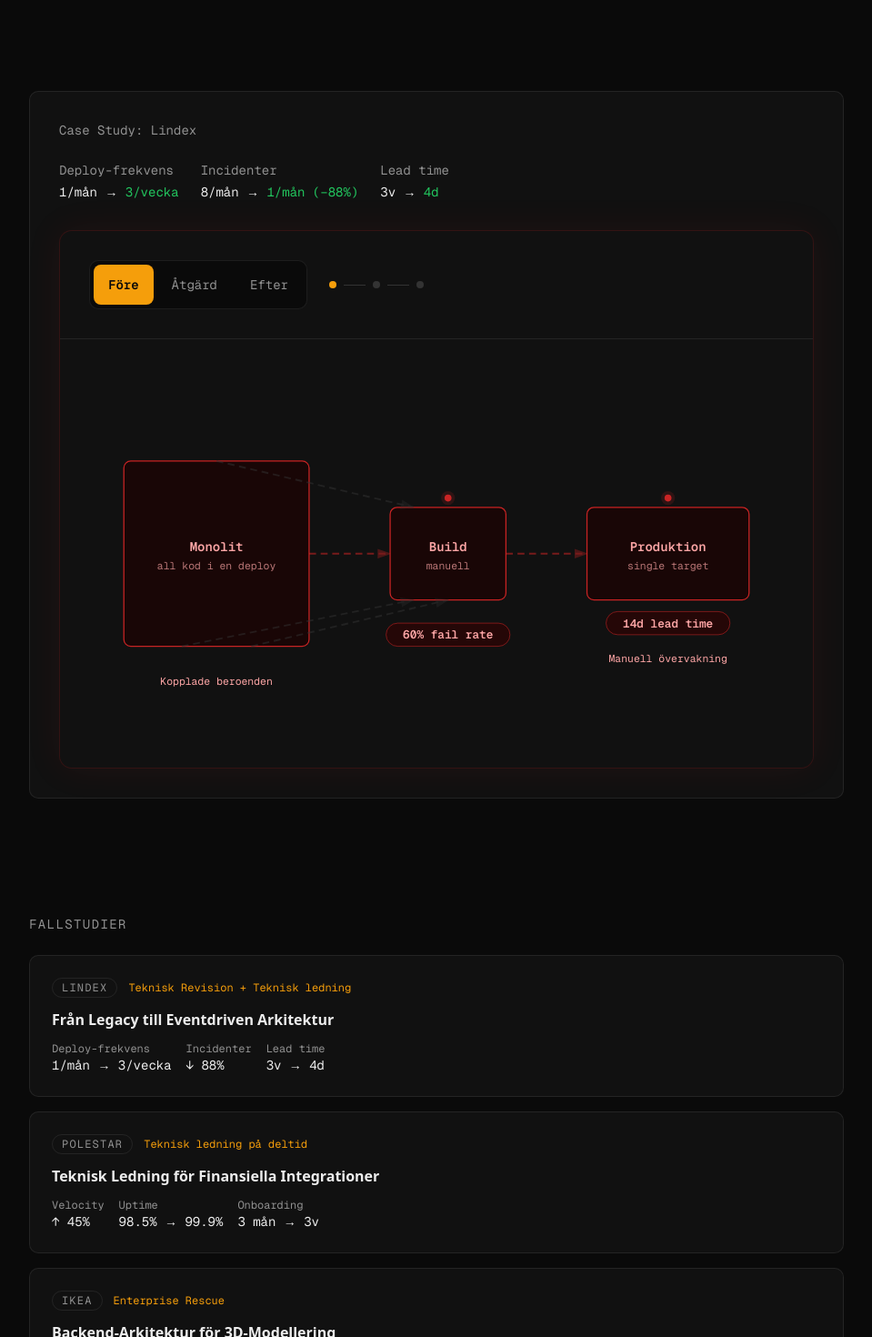
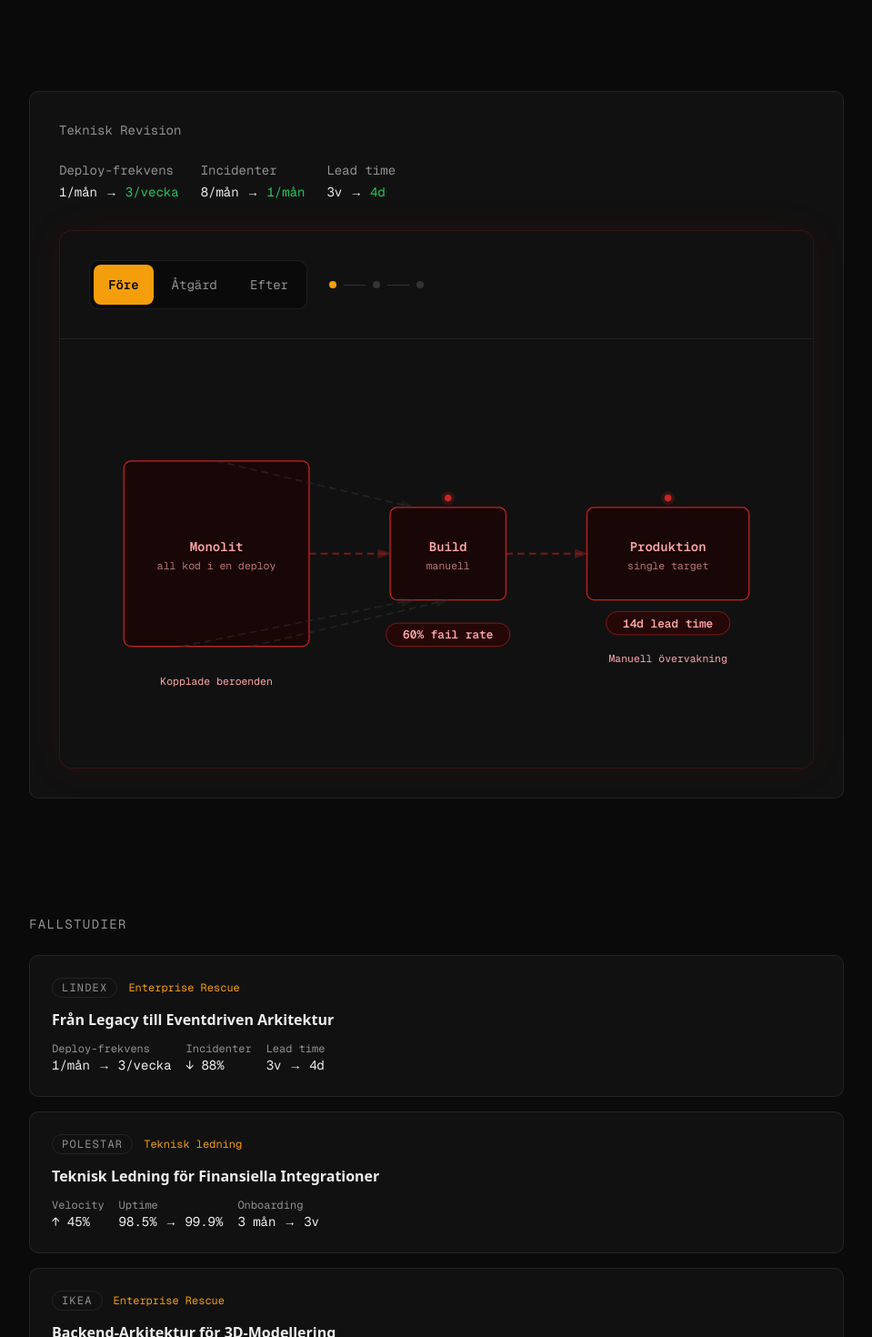
Before and after one commit to rthunborg/enhancior.se, a Next.js app: page /cto-crisis in a window 1280 px wide. Shown: the part 1160-2630 px from the top of the page at 91% size, without its empty margins (160-1119 px from the left). Built offline with nearby package versions, Linux system fonts and the light colour scheme.

Commit message:
text updates

```diff
--- a/src/app/case-study/ikea/page.tsx
+++ b/src/app/case-study/ikea/page.tsx
@@ -33,7 +33,7 @@ const metrics: CaseStudyMetric[] = [
   },
   {
     label: "Legacy-kartläggning",
-    before: "Odokumenterad",
+    before: "Nada",
     after: "Fullständig",
     delta: "Komplett plan",
     improvement: "positive",
--- a/src/app/case-study/polestar/page.tsx
+++ b/src/app/case-study/polestar/page.tsx
@@ -61,11 +61,6 @@ export default function PolestarCaseStudyPage() {
               tydlig teknisk riktning växte komplexiteten snabbare än
               teamets förmåga att hantera den.
             </p>
-            <p>
-              Polestar behövde en erfaren teknisk ledare som kunde driva
-              beslut, mentorskapa teamet och stabilisera den tekniska
-              grunden. En heltidsrekrytering hade tagit för lång tid.
-            </p>
           </>
         }
         architectureViewer={
@@ -114,7 +109,7 @@ export default function PolestarCaseStudyPage() {
         outcomeNarrative={
           <>
             <p className="mb-4">
-              Under fyra år som teknisk ledare ökade teamets velocity med
+              Under de fyra år jag samarbetade med Polestar ökade teamets velocity med
               45%. Uptime förbättrades från 98.5% till 99.9% och
               onboarding-tiden minskade från tre månader till tre veckor.
             </p>
--- a/src/app/case-study/visma/page.tsx
+++ b/src/app/case-study/visma/page.tsx
@@ -115,8 +115,7 @@ export default function VismaCaseStudyPage() {
             <p className="mb-4">
               Credentials roteras nu automatiskt var 30:e dag utan
               driftstörningar. Deploy-processen gick från manuell till
-              helautomatiserad med CI/CD, och plattformen har nu tre
-              separata miljöer istället för en.
+              helautomatiserad med CI/CD.
             </p>
             <p>
               Säkerhetsrisken minskade från hög till minimal.
--- a/src/app/cto-crisis/page.tsx
+++ b/src/app/cto-crisis/page.tsx
@@ -74,7 +74,7 @@ export default function CtooCrisisPage() {
       >
         <div className="bg-[#111111] border border-[rgba(255,255,255,0.08)] rounded-lg p-8">
           <p className="font-mono text-sm text-[#919191] mb-6">
-            Case Study: Lindex
+            Teknisk Revision
           </p>
           <div className="flex flex-wrap gap-6 mb-8">
             <div>
@@ -92,7 +92,7 @@ export default function CtooCrisisPage() {
               </p>
               <p className="font-mono text-sm text-[#EDEDED]">
                 8/mån →{" "}
-                <span className="text-[#22C55E]">1/mån (−88%)</span>
+                <span className="text-[#22C55E]">1/mån</span>
               </p>
             </div>
             <div>
--- a/src/app/founder-rescue/page.tsx
+++ b/src/app/founder-rescue/page.tsx
@@ -15,7 +15,7 @@ export default function FounderRescuePage() {
       {/* Hero Section */}
       <div className="mb-16 md:mb-24 lg:mb-32">
         <h1 className="text-3xl sm:text-4xl lg:text-5xl font-bold tracking-tight text-[#EDEDED] mb-6">
-          Ni behöver inte en ny CTO. Ni behöver en bro.
+          Står ni utan teknisk ledare? Undvik en panikrekrytering.
         </h1>
         <p className="text-lg text-[#A1A1A1] max-w-[600px] leading-relaxed">
           Er tekniska ledare är borta och teamet tappar fart. Ni behöver inte
--- a/src/lib/case-study-registry.ts
+++ b/src/lib/case-study-registry.ts
@@ -12,7 +12,7 @@ export const caseStudyRegistry: CaseStudyCardMeta[] = [
     slug: "lindex",
     title: "Från Legacy till Eventdriven Arkitektur",
     client: "Lindex",
-    engagement: "Teknisk Revision + Teknisk ledning",
+    engagement: "Enterprise Rescue",
     metrics: [
       { label: "Deploy-frekvens", value: "1/mån → 3/vecka" },
       { label: "Incidenter", value: "↓ 88%" },
@@ -25,7 +25,7 @@ export const caseStudyRegistry: CaseStudyCardMeta[] = [
     slug: "polestar",
     title: "Teknisk Ledning för Finansiella Integrationer",
     client: "Polestar",
-    engagement: "Teknisk ledning på deltid",
+    engagement: "Teknisk ledning",
     metrics: [
       { label: "Velocity", value: "↑ 45%" },
       { label: "Uptime", value: "98.5% → 99.9%" },
@@ -50,7 +50,7 @@ export const caseStudyRegistry: CaseStudyCardMeta[] = [
     slug: "visma",
     title: "Automatiserad Credential-Rotation",
     client: "Visma",
-    engagement: "30-dagars Teknisk Revision",
+    engagement: "Teknisk Revision",
     metrics: [
       { label: "Rotation", value: "manuell → var 30:e dag" },
       { label: "Deploy", value: "manuell → automatiserad" },
```
